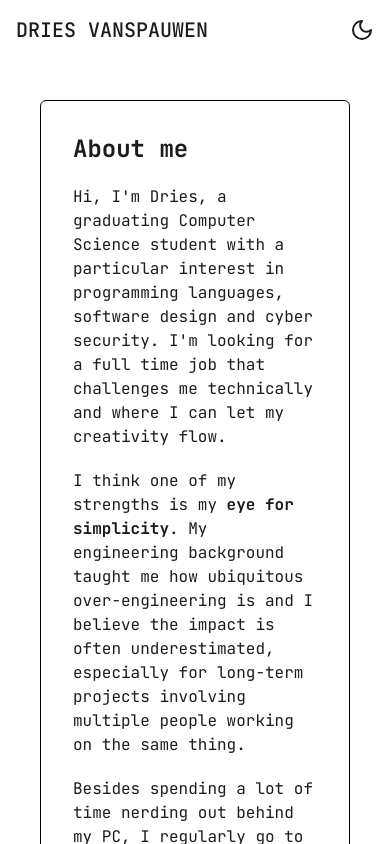
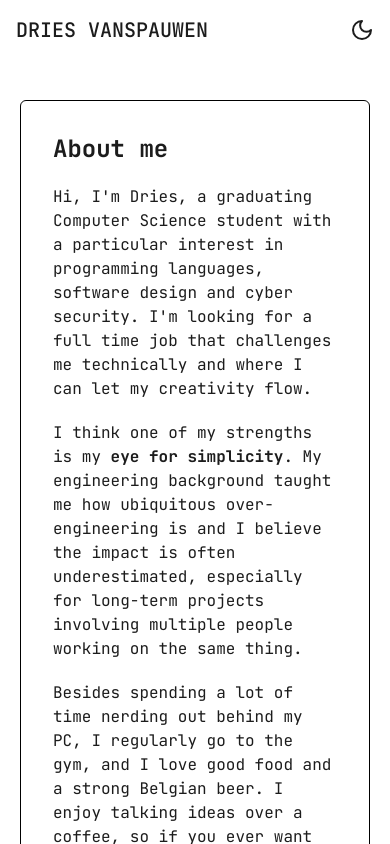
Before and after one commit to driesvanspauwen/portfolio, a Next.js app: page /about in a window 390 px wide. Shown: the top 844 px of the page. Built offline with nearby package versions, Linux system fonts and the light colour scheme.

Commit message:
padding improvements

```diff
--- a/src/app/about/page.tsx
+++ b/src/app/about/page.tsx
@@ -19,7 +19,7 @@ export default function About() {
     return (
         <>
             <TopNavMenu/>
-            <div className="flex flex-col items-center justify-center py-10 space-y-10 w-full px-10">
+            <div className="flex flex-col items-center justify-center py-10 space-y-10 w-full px-5">
                 <div
                     className="w-full max-w-3xl px-8 py-8 rounded-md border border-black dark:border-white items-baseline">
                     <div className="flex flex-col space-y-5 justify-center">
--- a/src/app/projects/page.tsx
+++ b/src/app/projects/page.tsx
@@ -8,7 +8,7 @@ export default function ProjectsPage() {
     return (
         <>
             <TopNavMenu />
-            <div className="flex flex-col items-center justify-center py-10 space-y-10 w-full px-10">
+            <div className="flex flex-col items-center justify-center py-10 space-y-10 w-full px-5">
                 {projects.map((project) => (
                     <ProjectCard
                         key={project.id}
--- a/src/components/projects/ProjectDetail.tsx
+++ b/src/components/projects/ProjectDetail.tsx
@@ -19,7 +19,7 @@ const ProjectDetail: React.FC<ProjectDetailProps> = ({ project }) => {
 
     return (
         <>
-            <div className="flex flex-col items-center justify-center py-5 md:py-20 space-y-5 md:space-y-20 mx-10">
+            <div className="flex flex-col items-center justify-center py-5 md:py-20 space-y-5 md:space-y-20 mx-5">
                 <div className="w-full max-w-3xl px-8 py-8 rounded-md border border-black dark:border-white items-baseline">
                     <div className="flex flex-col space-y-5 justify-center">
                         <div>
```
